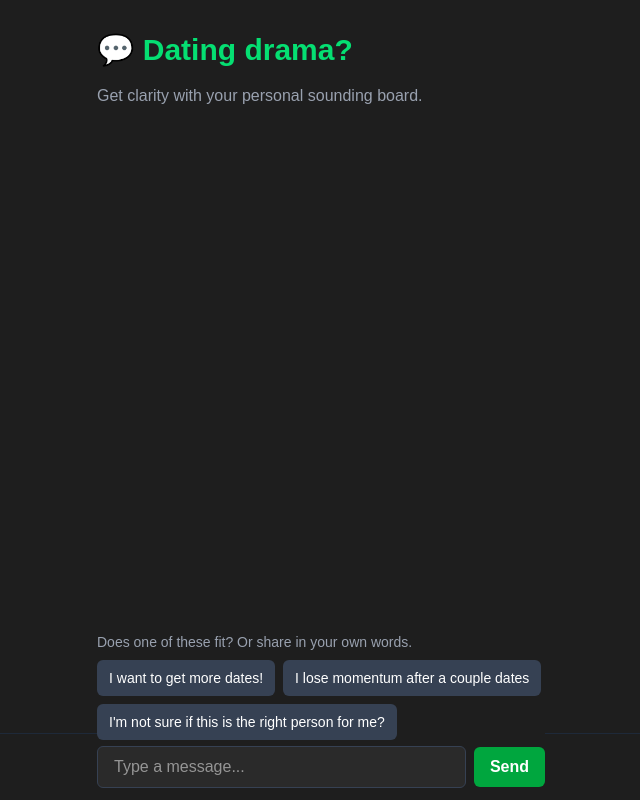
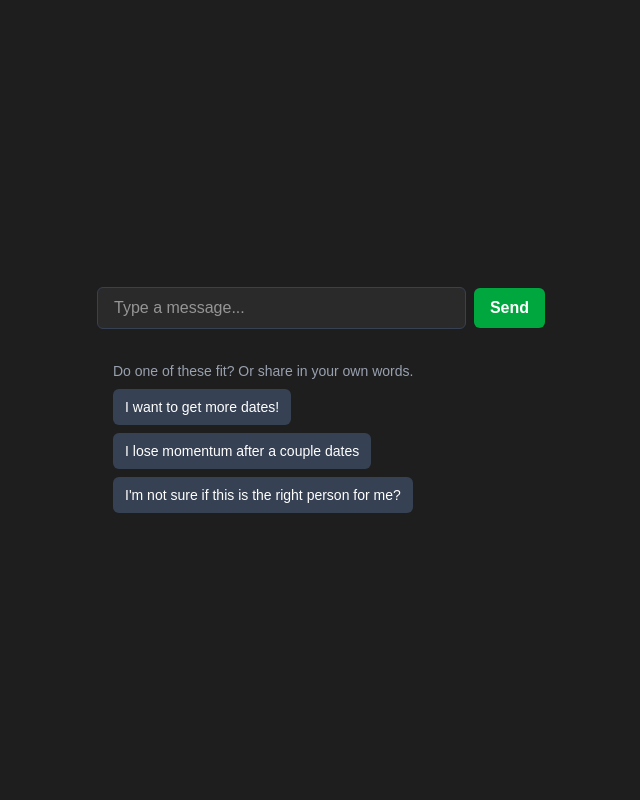
Before and after one commit to jsi0c/ai-dating-coach, a Next.js app: page / in a window 1280 px wide. Shown: the whole page, without its empty margins (319-959 px from the left). Built offline with nearby package versions, Linux system fonts and the light colour scheme.

Commit message:
Test: trigger deployment

```diff
--- a/src/app/page.tsx
+++ b/src/app/page.tsx
@@ -145,15 +145,23 @@ export default function Home() {
         <div ref={chatBottomRef} className="h-1" />
       </div>
 
-      {/* Input form */}
+      {/* Input form and suggestions */}
+      <div
+        className={`w-full ${
+          chatLog.length === 0
+            ? 'fixed inset-0 flex items-center justify-center flex-col gap-4 bg-[#1e1e1e]'
+            : 'fixed bottom-0 left-0 right-0 bg-[#1e1e1e] border-t border-gray-800 px-4 py-3'
+        }`}
+      >
         <form
           onSubmit={(e) => {
             e.preventDefault();
             sendMessage(message);
           }}
-        className="fixed bottom-0 left-0 right-0 bg-[#1e1e1e] border-t border-gray-800 px-4 py-3"
+          className={`${
+            chatLog.length === 0 ? 'w-full max-w-md' : 'max-w-md mx-auto'
+          } flex items-center gap-2`}
         >
-        <div className="max-w-md mx-auto flex items-center gap-2">
           <input
             className="flex-1 rounded-md bg-[#2a2a2a] border border-gray-700 text-white px-4 py-2 focus:outline-none focus:ring-2 focus:ring-green-500"
             placeholder="Type a message..."
@@ -167,13 +175,12 @@ export default function Home() {
           >
             Send
           </button>
-        </div>
         </form>
 
         {suggestions.length > 0 && chatLog.length === 0 && (
-        <div className="fixed bottom-[60px] left-0 right-0 px-4">
-          <div className="max-w-md mx-auto bg-[#1e1e1e] space-y-2">
-            <p className="text-gray-400 text-sm">Does one of these fit? Or share in your own words.</p>
+          <div className="w-full max-w-md px-4 mt-4">
+            <div className="bg-[#1e1e1e] space-y-2">
+              <p className="text-gray-400 text-sm">Do one of these fit? Or share in your own words.</p>
               <div className="flex flex-wrap gap-2">
                 {suggestions.map((prompt, idx) => (
                   <button
@@ -191,6 +198,7 @@ export default function Home() {
             </div>
           </div>
         )}
+      </div>
     </main>
   );
 }
```
Lines whose indentation alone changed are shown as unchanged.
